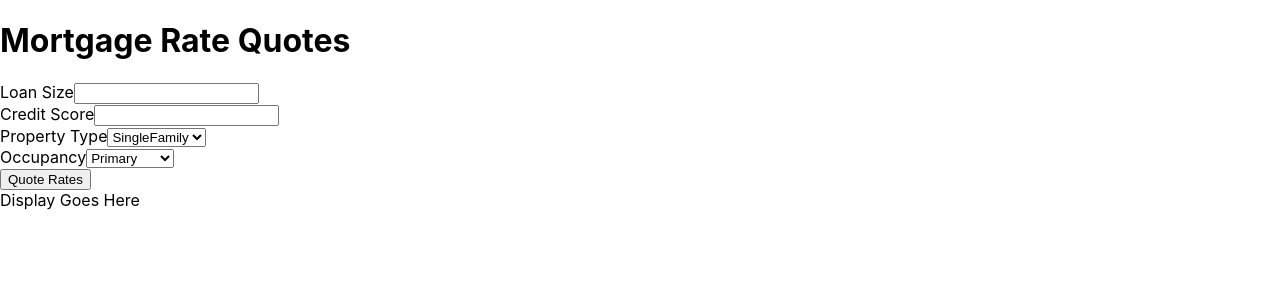
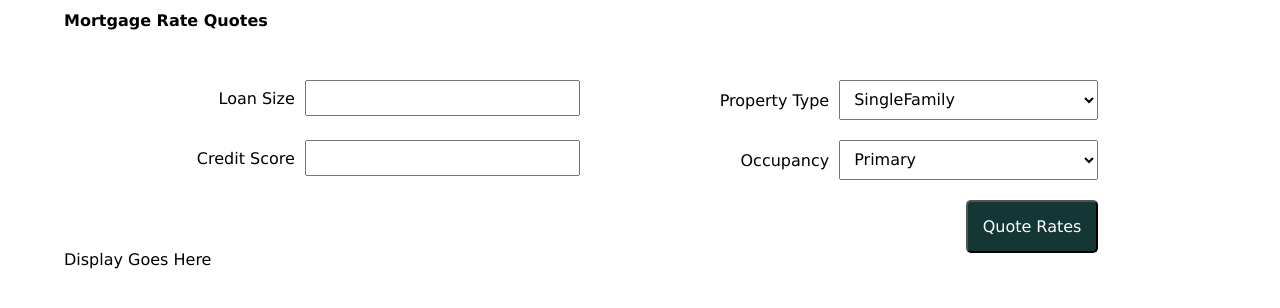
Before and after one commit to rynoronha/mortgage_rate_quotes, a React (Create React App) app: page / in a window 1280 px wide. Shown: the top 308 px of the page. Built offline with nearby package versions, Linux system fonts and the light colour scheme.

Commit message:
added form styling

```diff
--- a/src/components/QuotesForm.js
+++ b/src/components/QuotesForm.js
@@ -10,7 +10,7 @@ function QuotesForm() {
 
     const updateFormData = event => setFormData({...formData, [event.target.name]: event.target.value});
 
-    const { loanSize, creditScore, propertyType, occupancy } = formData;
+    const { loanSize, creditScore } = formData;
 
     const handleSubmit = (e) => {
         e.preventDefault();
@@ -18,8 +18,9 @@ function QuotesForm() {
     }
 
     return (
-        <form onSubmit={e => handleSubmit(e)}>
-            <div>
+        <form className="form" onSubmit={e => handleSubmit(e)}>
+            <div className="form-categories-container">
+                <div className="form-category">
                     <label htmlFor="loan-size">Loan Size</label>
                     <input
                         value={loanSize}
@@ -31,7 +32,16 @@ function QuotesForm() {
                         required
                     />
                 </div>
-            <div>
+                <div className="form-category select-container">
+                    <label htmlFor="property-type">Property Type</label>
+                    <select name="property-type" id="property-type" onChange={e => updateFormData(e)}>
+                        <option value="SingleFamily">SingleFamily</option>
+                        <option value="Condo">Condo</option>
+                        <option value="Townhouse">Townhouse</option>
+                        <option value="MultiFamily">MultiFamily</option>
+                    </select>
+                </div>
+                <div className="form-category">
                     <label htmlFor="credit-score">Credit Score</label>
                     <input
                         value={creditScore}
@@ -43,16 +53,7 @@ function QuotesForm() {
                         required
                     />
                 </div>
-            <div>
-                <label htmlFor="property-type">Property Type</label>
-                <select name="property-type" id="property-type" onChange={e => updateFormData(e)}>
-                    <option value="SingleFamily">SingleFamily</option>
-                    <option value="Condo">Condo</option>
-                    <option value="Townhouse">Townhouse</option>
-                    <option value="MultiFamily">MultiFamily</option>
-                </select>
-            </div>
-            <div>
+                <div className="form-category select-container">
                     <label htmlFor="occupancy">Occupancy</label>
                     <select name="occupancy" id="occupancy" onChange={e => updateFormData(e)}>
                         <option value="SingleFamily">Primary</option>
@@ -60,7 +61,8 @@ function QuotesForm() {
                         <option value="Townhouse">Investment</option>
                     </select>
                 </div>
-            <button className="submit-btn" type="submit">Quote Rates</button>
+            </div>
+            <button className="button" type="submit">Quote Rates</button>
         </form>
     )
 }
--- a/src/index.css
+++ b/src/index.css
@@ -1,13 +1,55 @@
-body {
-  margin: 0;
-  font-family: -apple-system, BlinkMacSystemFont, 'Segoe UI', 'Roboto', 'Oxygen',
-    'Ubuntu', 'Cantarell', 'Fira Sans', 'Droid Sans', 'Helvetica Neue',
-    sans-serif;
-  -webkit-font-smoothing: antialiased;
-  -moz-osx-font-smoothing: grayscale;
+* {
+  font-family: "Lucida Sans Unicode", "Lucida Grande", sans-serif;
+  font-size: 16px;
 }
 
-code {
-  font-family: source-code-pro, Menlo, Monaco, Consolas, 'Courier New',
-    monospace;
+body {
+  width: 90%;
+  margin: auto;
 }
+
+.form {
+  width: 90%;
+  margin: 50px auto;
+}
+
+.form-categories-container {
+  display: flex;
+  flex-direction: row;
+  flex-wrap: wrap;
+}
+
+.form-categories-container .form-category {
+  flex: 0 50%;
+  margin-bottom: 20px;
+  text-align: right;
+}
+
+input,
+select {
+  width: 50%;
+  margin: 0 60px 0 10px;
+  padding-left: 10px;
+}
+
+input {
+  height: 30px;
+}
+
+select {
+  height: 40px;
+  overflow: hidden;
+}
+
+.select-container {
+  position: relative;
+}
+
+button {
+  float: right;
+  padding: 15px;
+  margin-right: 60px;
+  background-color: #143735;
+  color: white;
+  border-radius: 5px;
+}
```
Lines whose indentation alone changed are shown as unchanged.
